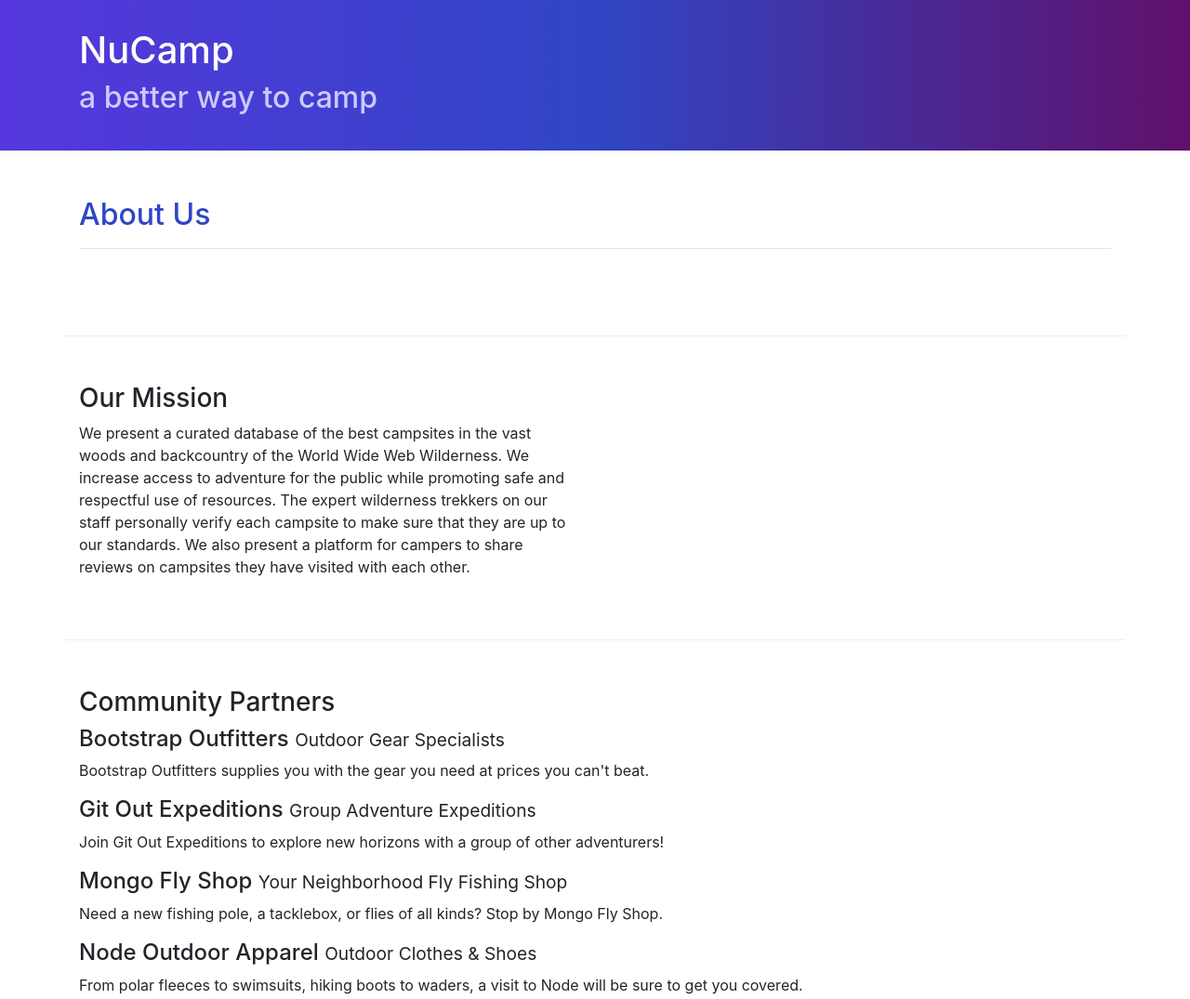
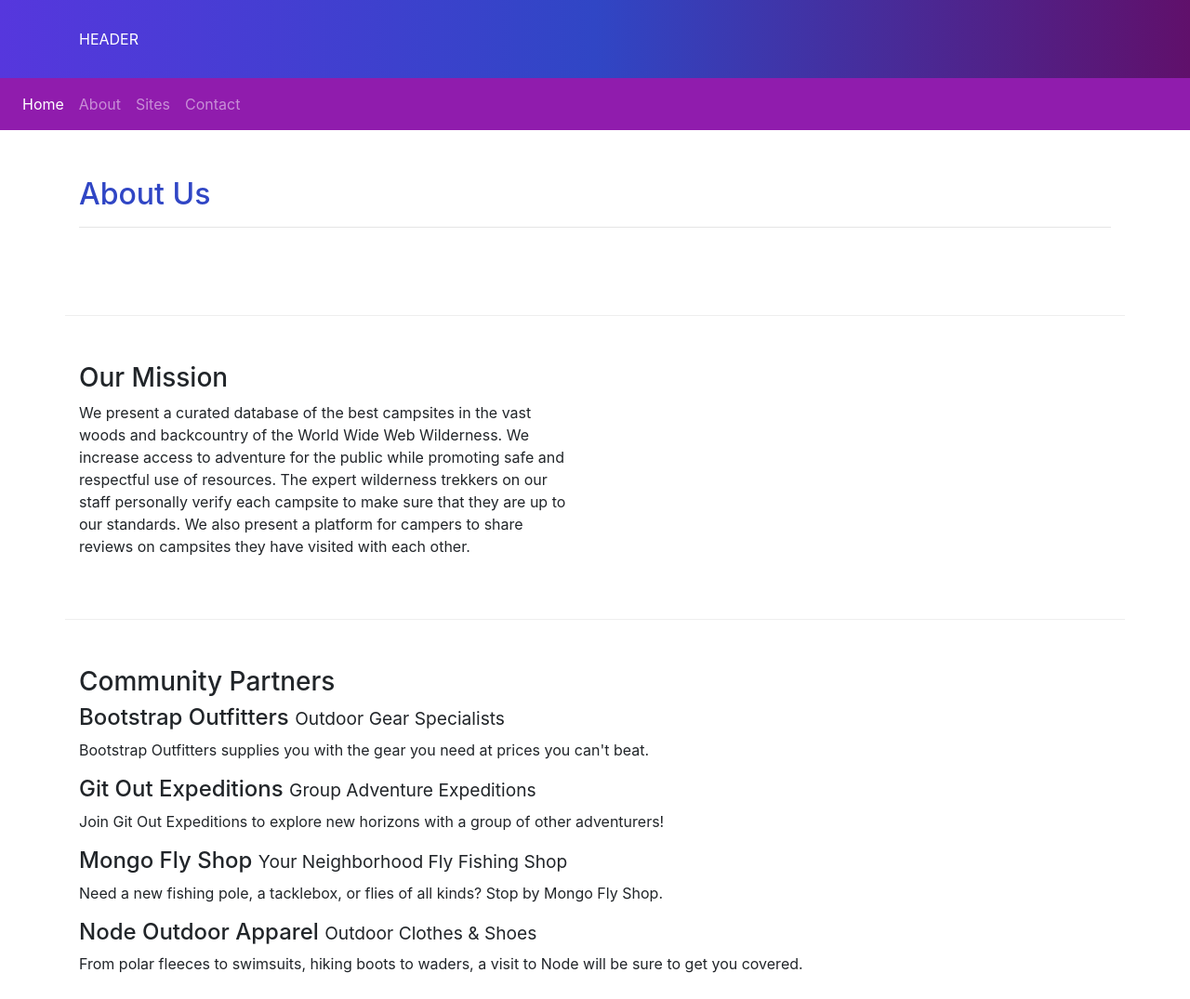
Before and after one commit to Mykey737/test, a website: page aboutus.html in a window 1280 px wide. Shown: the top 1075 px of the page at 93% size. Drawn offline with nearby package versions, Linux system fonts and the light colour scheme.

Commit message:
changed header on aboutus.html

```diff
--- a/aboutus.html
+++ b/aboutus.html
@@ -18,12 +18,20 @@
         <div class="container">
             <div class="row">
                 <div class="col">
-                    <h1>NuCamp</h1>
-                    <h2>a better way to camp</h2>
+                    HEADER
                 </div>
             </div>
         </div>
     </header>
+
+    <nav class="navbar navbar-expand-sm navbar-dark sticky-top">
+        <ul class="navbar-nav">
+            <li class="nav-item active"><a class="nav-link" href="#">Home</a></li>
+            <li class="nav-item"><a class="nav-link" href="#">About</a></li>
+            <li class="nav-item"><a class="nav-link" href="#">Sites</a></li>
+            <li class="nav-item"><a class="nav-link" href="#">Contact</a></li>
+        </ul>
+    </nav>
 
     <div class="container">
         <div class="row row-content">
```
Also changed, not shown: index.html (+0 -1 lines).
